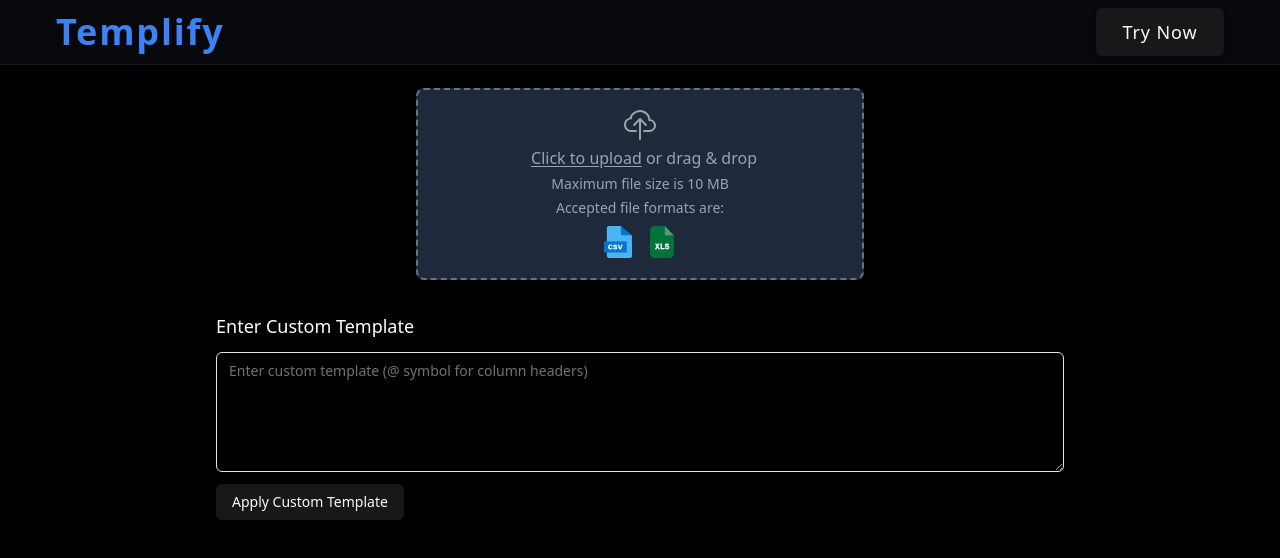
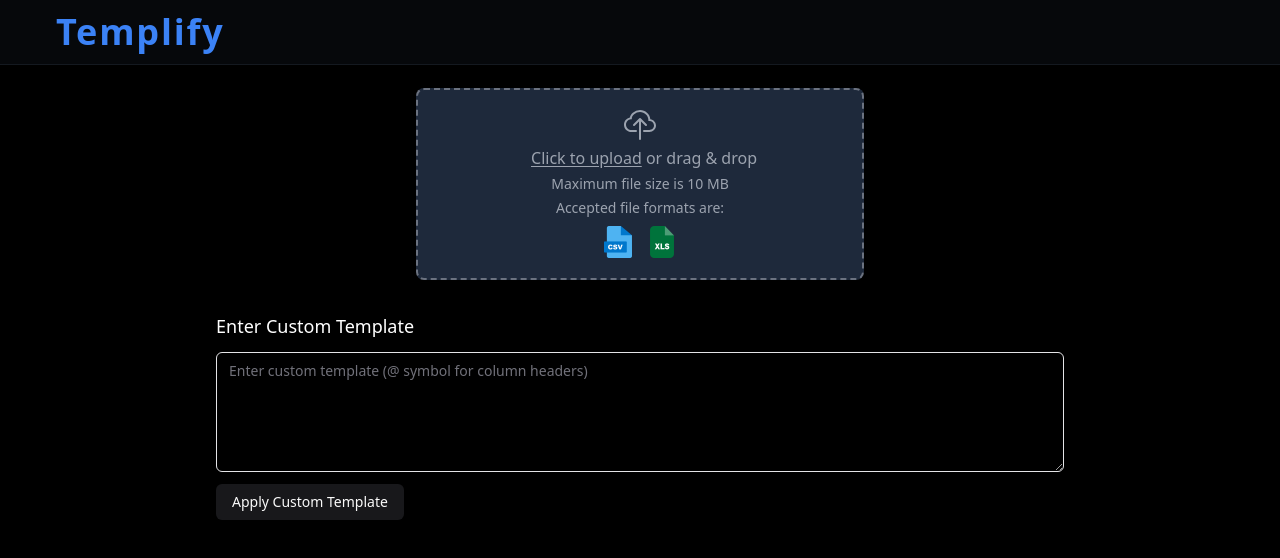
Before and after one commit to Pratiyushkumar/templify, a React (Vite) app: page /home in a window 1280 px wide. Shown: the top 558 px of the page. Built offline with nearby package versions, Linux system fonts and the light colour scheme; what pdfmake would draw is missing.

Commit message:
removed try now from the /home

```diff
--- a/src/components/ui/navbar.tsx
+++ b/src/components/ui/navbar.tsx
@@ -1,8 +1,12 @@
 import { FC } from 'react';
-import { Link } from "react-router";
+import { Link, useLocation } from "react-router";
 import { Button } from './button';
 
 const Navbar: FC = () => {
+  const location = useLocation();
+  const currentPath = location.pathname;
+  console.log(currentPath);
+
   return (
     <nav className="fixed top-0 w-full bg-gray-800/20 backdrop-blur-sm border-b border-gray-700/30 z-50">
       <div className="container flex h-14 items-center justify-between py-8 px-14">
@@ -14,11 +18,11 @@
           </h1>
         </div>
 
-        <Button className="w-32 py-6" variant="default">
+        {currentPath !== '/home' && <Button className="w-32 py-6" variant="default">
         <Link to="/home">
                 <p className='text-lg py-4 tracking-wider'> Try Now</p>
               </Link>
-        </Button>
+        </Button>}
       </div>
     </nav>
   );
```
